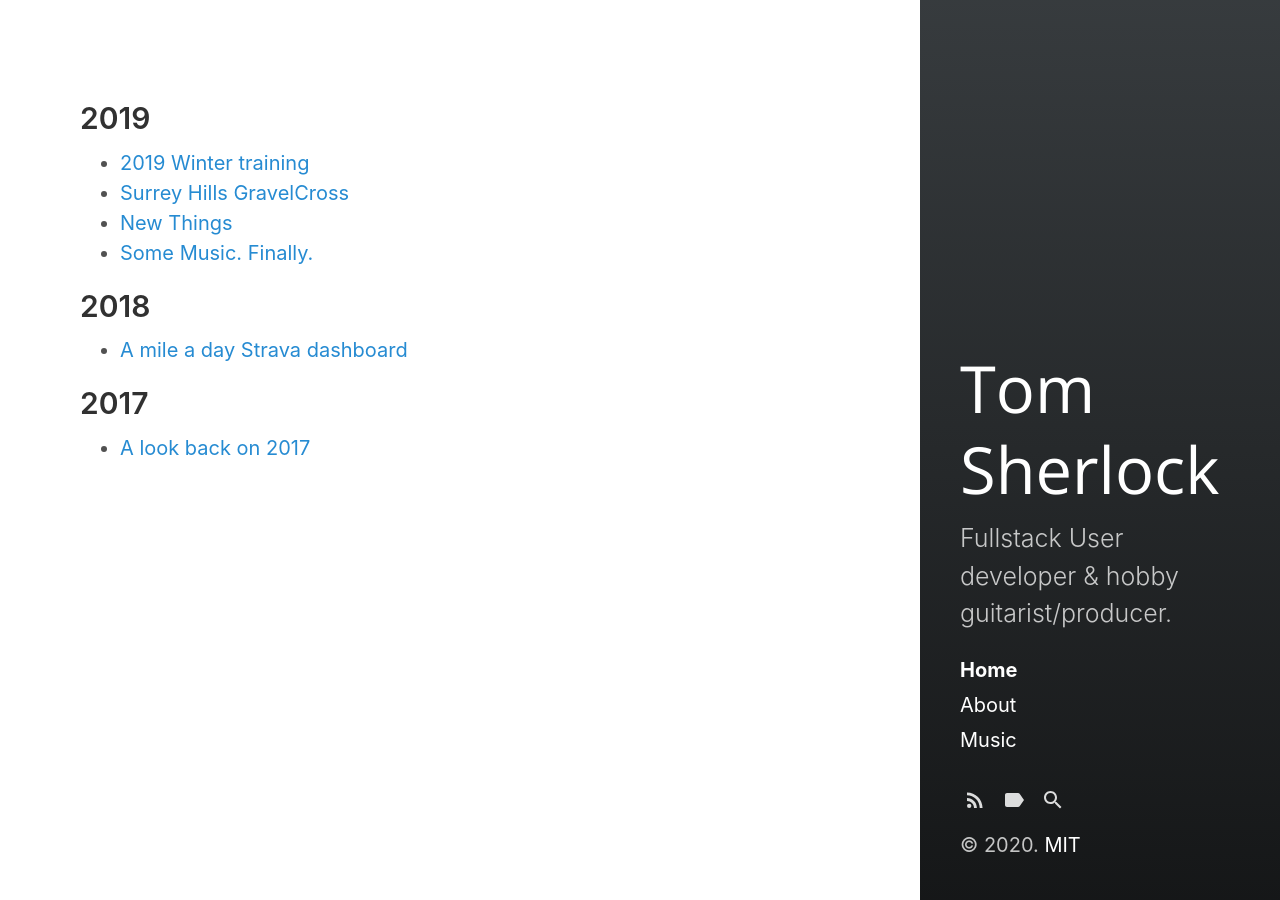
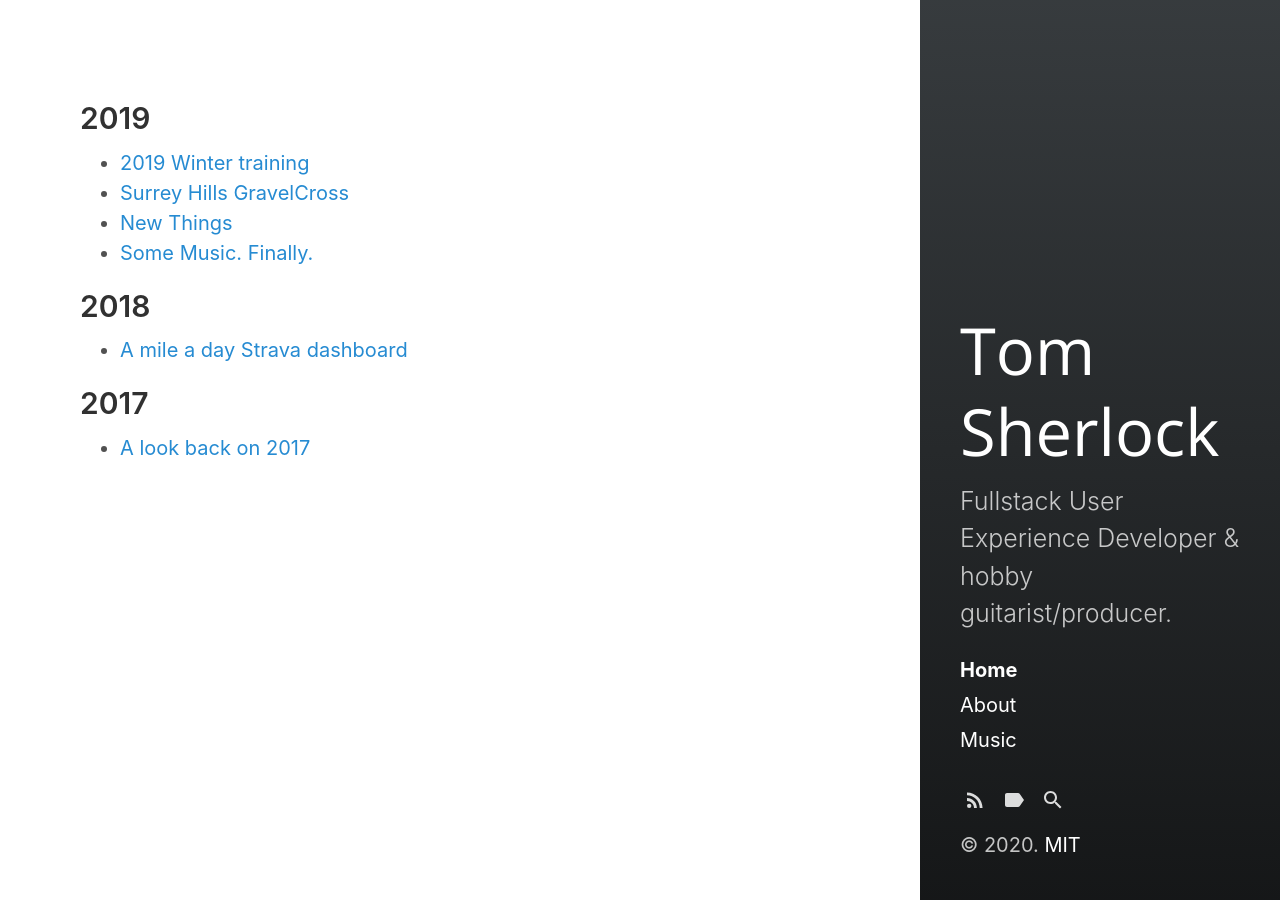
Before and after one commit to tomsherlocked/site, a Jekyll site: the page built from index.html, in a window 1280 px wide. Built offline with Jekyll 4.4.1, drawn with Linux system fonts in a browser that asks for light colours; the list of posts is cut into pages by our own code.

Commit message:
update title

```diff
--- a/_config.yml
+++ b/_config.yml
@@ -4,8 +4,8 @@ highlighter: rouge
 
 # Setup
 title: Tom Sherlock
-tagline: fullstack web developer
-description: Fullstack User developer & hobby guitarist/producer.
+tagline: Fullstack User Experience Developer
+description: Fullstack User Experience Developer & hobby guitarist/producer.
 url: https://tomsherlocked.github.io
 baseurl:
   #'/hydeout'
```
